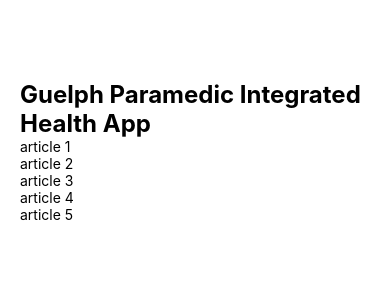
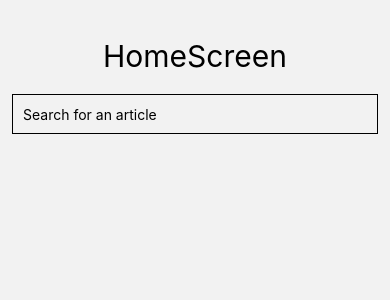
Before and after one commit to Matthew-Nguyen98/GuelphParamedicIntegratedHealthApp, a React Native app: screen /Home in a window 390 px wide. Shown: the top 300 px of the page. Built offline with nearby package versions, Linux system fonts and the light colour scheme.

Commit message:
added screens and navigation component

```diff
--- a/App.js
+++ b/App.js
@@ -1,25 +1,25 @@
 import { StyleSheet, Text, View } from 'react-native';
 import react from 'react';
+import { NavigationContainer } from '@react-navigation/native';
+import { createNativeStackNavigator } from '@react-navigation/native-stack';
 import Article from './components/Article';
+import SearchScreen from './screens/SearchScreen';
+import HomeScreen from './screens/HomeScreen';
+import LoginScreen from './screens/LoginScreen';
 
+const Stack = createNativeStackNavigator();
 
 
 export default function App() {
   return (
-    <View style={styles.container}>
-      <View style={styles.ArticleWraper} >
-        <Text style={styles.sectionTitle}>Guelph Paramedic Integrated Health App</Text>
+    <NavigationContainer>
+      <Stack.Navigator>
+        <Stack.Screen options={{headerShown: false}} name="Home" component={HomeScreen} />
+        <Stack.Screen name="Search" component={SearchScreen} />
+        <Stack.Screen name="Login" component={LoginScreen} />
 
-        {/* this is an example of search results */}
-        <View style={styles.items}>
-        <Article Text={'article 1'}/> {/*prop is going to be article title, on click change page to view that articles page*/}
-        <Article Text={'article 2'}/>
-        <Article Text={'article 3'}/>
-        <Article Text={'article 4'}/>
-        <Article Text={'article 5'}/>
-        </View>
-      </View>
-    </View>
+      </Stack.Navigator>
+    </NavigationContainer>
   );
 }
 
--- a/package.json
+++ b/package.json
@@ -10,11 +10,13 @@
     "eject": "expo eject"
   },
   "dependencies": {
+    "@react-navigation/native-stack": "^6.3.0",
     "expo": "~44.0.0",
     "expo-status-bar": "~1.2.0",
     "react": "17.0.1",
     "react-dom": "17.0.1",
     "react-native": "0.64.3",
+    "react-native-safe-area-context": "3.3.2",
     "react-native-web": "0.17.1"
   },
   "devDependencies": {
--- /dev/null
+++ b/screens/HomeScreen.js
@@ -0,0 +1,35 @@
+import { StyleSheet, Text, View, TextInput } from 'react-native';
+import React from 'react';
+import { SafeAreaView } from 'react-native-safe-area-context';
+
+
+const HomeScreen = () => {
+
+  return (
+    <SafeAreaView>
+      <Text style={ styles.title}>HomeScreen</Text>
+      <TextInput
+        style={styles.input}
+        placeholder="Search for an article"
+      />
+    </SafeAreaView>
+  );
+};
+
+export default HomeScreen;
+
+const styles = StyleSheet.create({
+    title: {
+        fontSize: 30,
+        textAlign: "center",
+        marginTop: 30,
+        paddingVertical: 8,
+    },
+    input: {
+        height: 40,
+        margin: 12,
+        borderWidth: 1,
+        padding: 10,
+      },
+
+});
--- /dev/null
+++ b/screens/LoginScreen.js
@@ -0,0 +1,14 @@
+import { StyleSheet, Text, View } from 'react-native';
+import React from 'react';
+
+const LoginScreen = () => {
+  return (
+    <View>
+      <Text>Login</Text>
+    </View>
+  );
+};
+
+export default LoginScreen;
+
+const styles = StyleSheet.create({});
--- /dev/null
+++ b/screens/SearchScreen.js
@@ -0,0 +1,14 @@
+import { StyleSheet, Text, View } from 'react-native';
+import React from 'react';
+
+const SearchScreen = () => {
+  return (
+    <View>
+      <Text>Search</Text>
+    </View>
+  );
+};
+
+export default SearchScreen;
+
+const styles = StyleSheet.create({});
```
Also changed, not shown: 1 other file (tests, documents, lock files or other folders).
